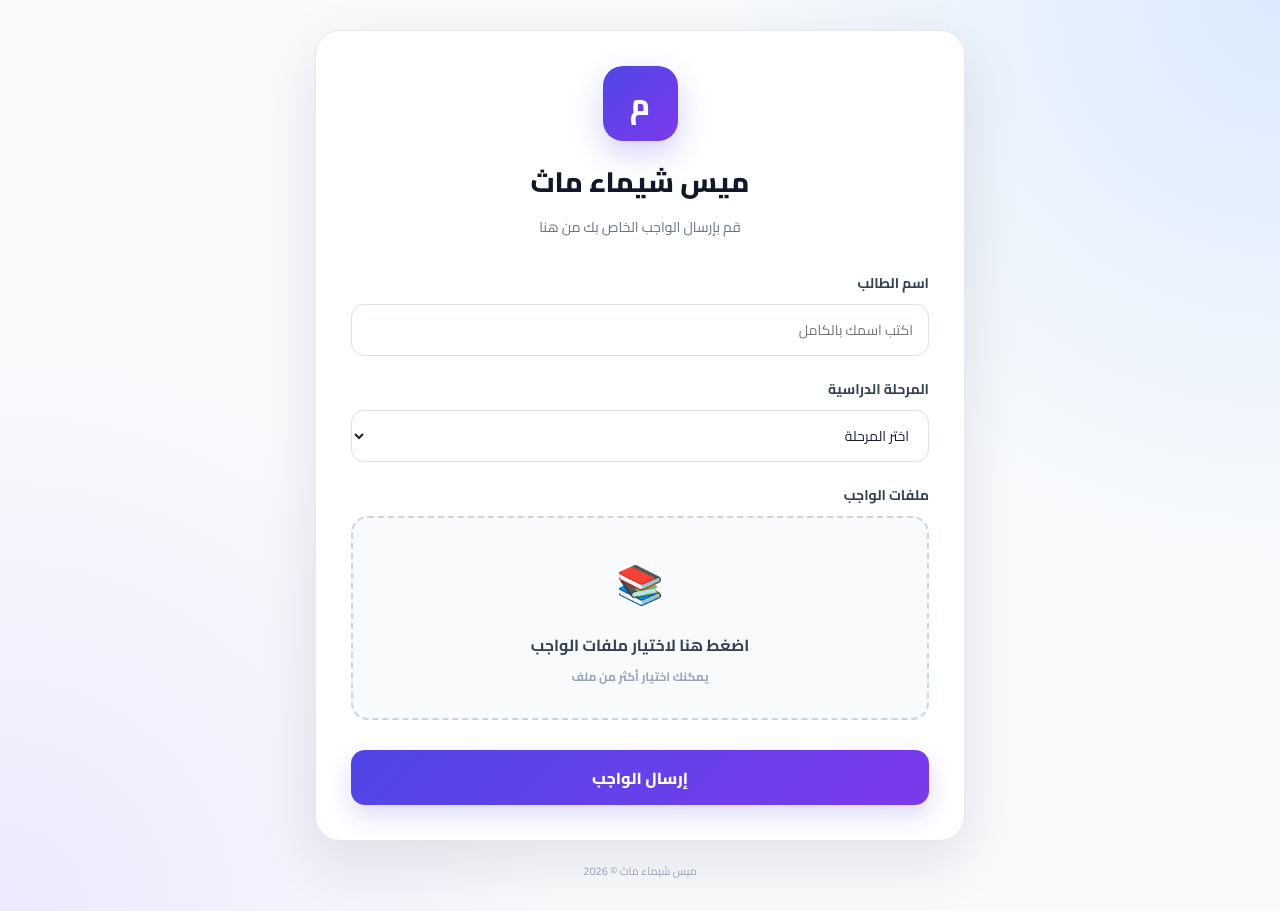
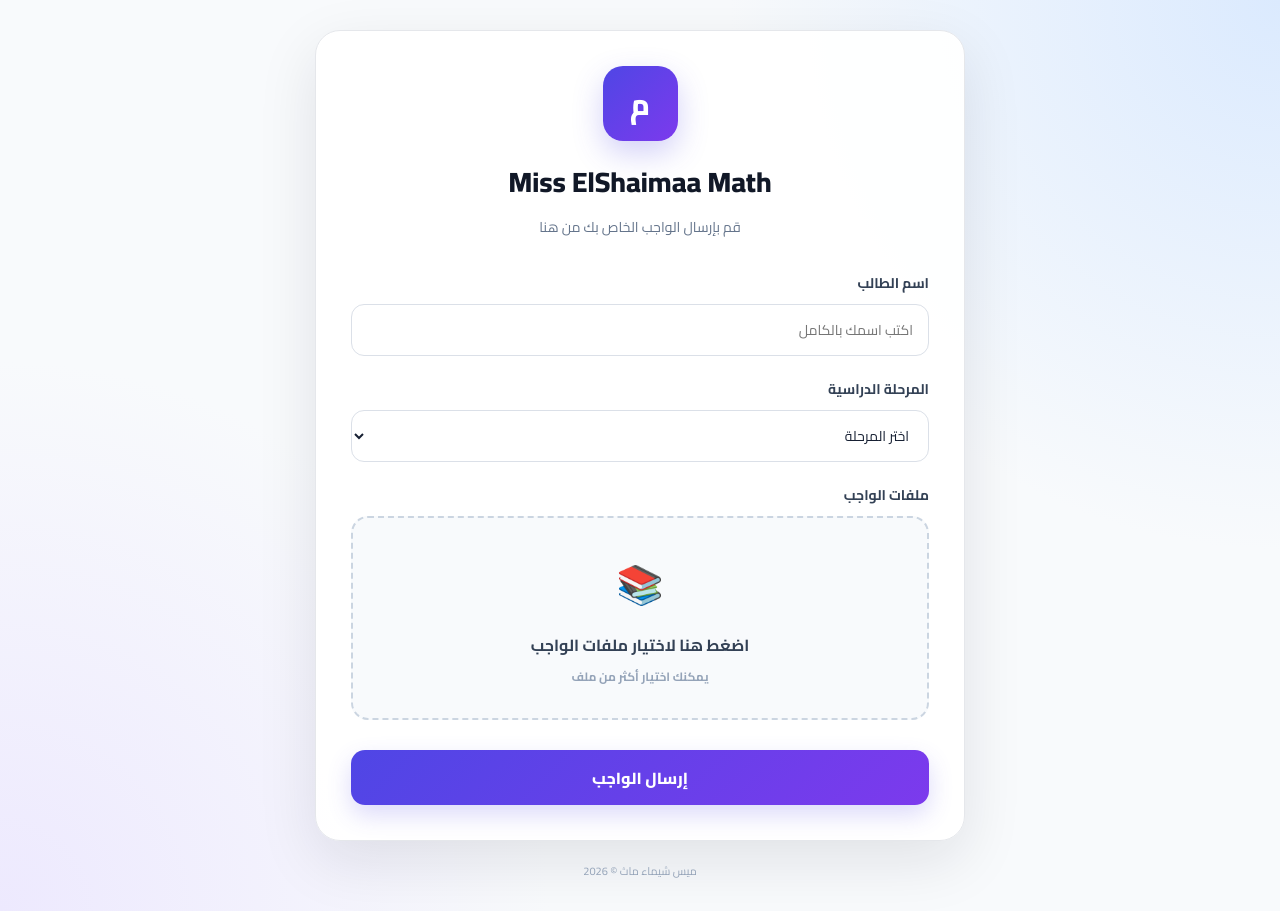
Before and after one commit to YousufJoe77/Shaimaa-Math, a plain HTML site: page student/index.html in a window 1280 px wide. Drawn offline with nearby package versions, Linux system fonts and the light colour scheme.

Commit message:
Update index.html

```diff
--- a/student/index.html
+++ b/student/index.html
@@ -266,7 +266,7 @@
         </div>
 
         <h1>
-          ميس شيماء ماث
+          Miss ElShaimaa Math
         </h1>
 
         <p>
```
